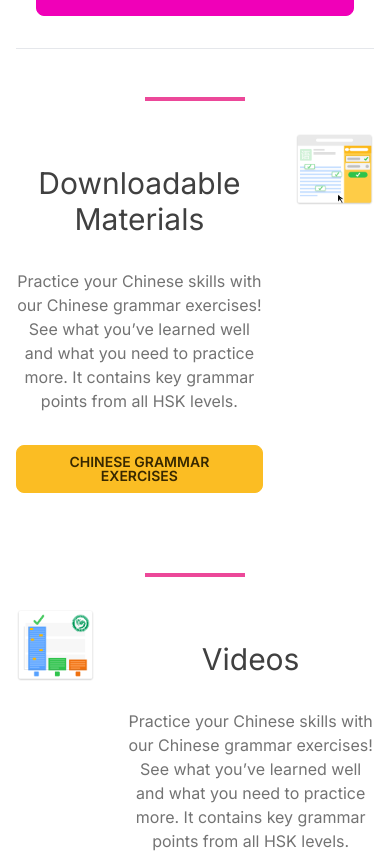
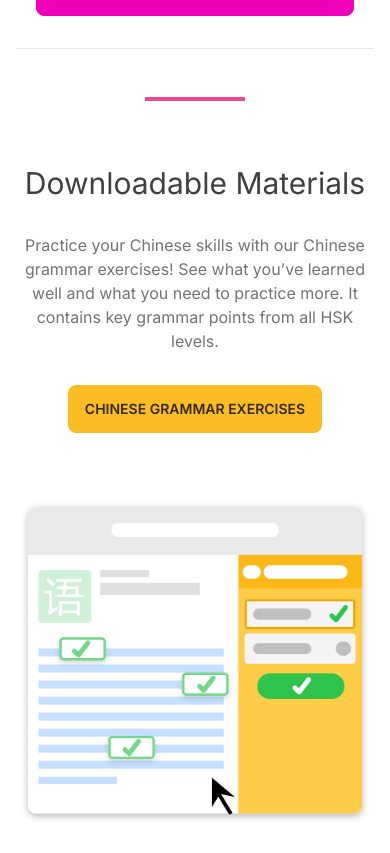
Before and after one commit to doctarhyf/luga, a Next.js app: page / in a window 390 px wide. Shown: the part 2280-3133 px from the top of the page. Built offline with nearby package versions, Linux system fonts and the light colour scheme.

Commit message:
design fix

```diff
--- a/app/admin/page.tsx
+++ b/app/admin/page.tsx
@@ -1,7 +1,7 @@
 import React from "react";
 
 function AdminPanel() {
-  return <div>AdminPanel</div>;
+  return <div>Nouveau mot</div>;
 }
 
 export default AdminPanel;
--- a/app/page.tsx
+++ b/app/page.tsx
@@ -164,9 +164,9 @@ export default function Home() {
           {features.map(
             (feat, i) =>
               feat.big && (
-                <div key={i}>
+                <div key={i} className="">
                   <div
-                    className={` ${
+                    className={`   ${
                       i % 2 !== 0 ? "md:ml-[90%]" : ""
                     } my-8 text-xs text-transparent border-b-4 w-fit mx-auto md:mx-0 border-pink-500`}
                   >
@@ -174,8 +174,8 @@ export default function Home() {
                   </div>
 
                   <div
-                    className={`flex ${
-                      i % 2 !== 0 ? "flex-row-reverse" : ""
+                    className={`flex flex-col md:flex-row ${
+                      i % 2 !== 0 ? "md:flex-row-reverse" : ""
                     }  gap-8`}
                   >
                     <div>
```
